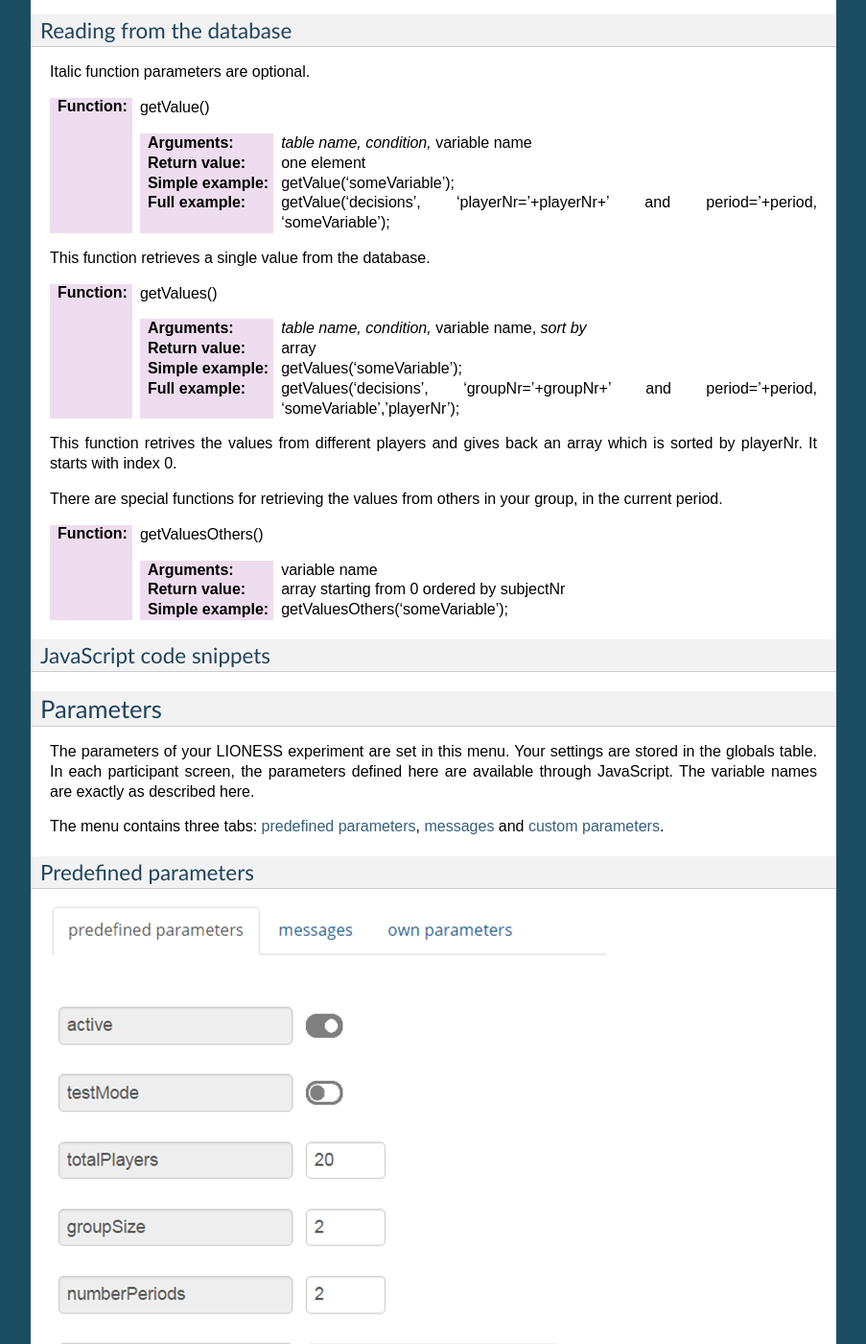
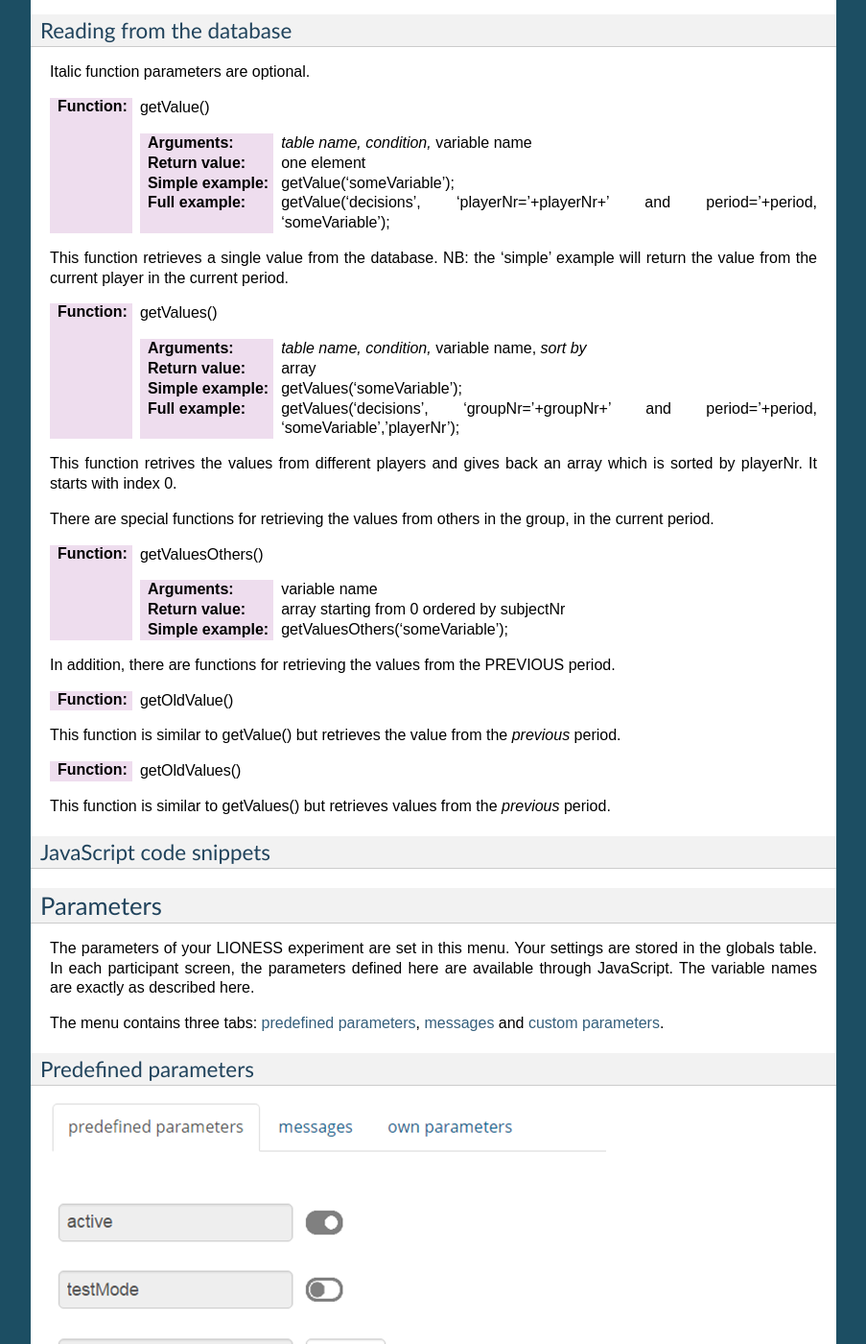
Before and after one commit to marcusgia2505/LIONESS_doc, a Sphinx documentation site: the page built from docs/040_reference_manual.rst, in a window 1280 px wide and 1400 px high, scrolled down 18359 px. Shown: the whole window at 96% size, without its empty margins (198-1101 px from the left). Built offline with Sphinx 7.4.7, drawn with Linux system fonts in a browser that asks for light colours.

Commit message:
Update 040_reference_manual.rst

```diff
--- a/docs/040_reference_manual.rst
+++ b/docs/040_reference_manual.rst
@@ -727,7 +727,7 @@ Italic function parameters are optional.
 
    :Full example: getValue('decisions', 'playerNr='+playerNr+' and period='+period, 'someVariable');
 
-This function retrieves a single value from the database.
+This function retrieves a single value from the database. NB: the 'simple' example will return the value from the current player in the current period.
 
 :Function: getValues()
 
@@ -741,7 +741,7 @@ This function retrieves a single value from the database.
 
 This function retrives the values from different players and gives back an array which is sorted by playerNr. It starts with index 0.
 
-There are special functions for retrieving the values from others in your group, in the current period.
+There are special functions for retrieving the values from others in the group, in the current period.
 
 :Function: getValuesOthers()
 
@@ -751,6 +751,16 @@ There are special functions for retrieving the values from others in your group,
 
    :Simple example: getValuesOthers('someVariable');
 
+
+In addition, there are functions for retrieving the values from the PREVIOUS period.
+
+:Function: getOldValue()
+
+This function is similar to getValue() but retrieves the value from the *previous* period.
+
+:Function: getOldValues()
+
+This function is similar to getValues() but retrieves values from the *previous* period.
 
 
 .. _javascript_code_snippets:
```
